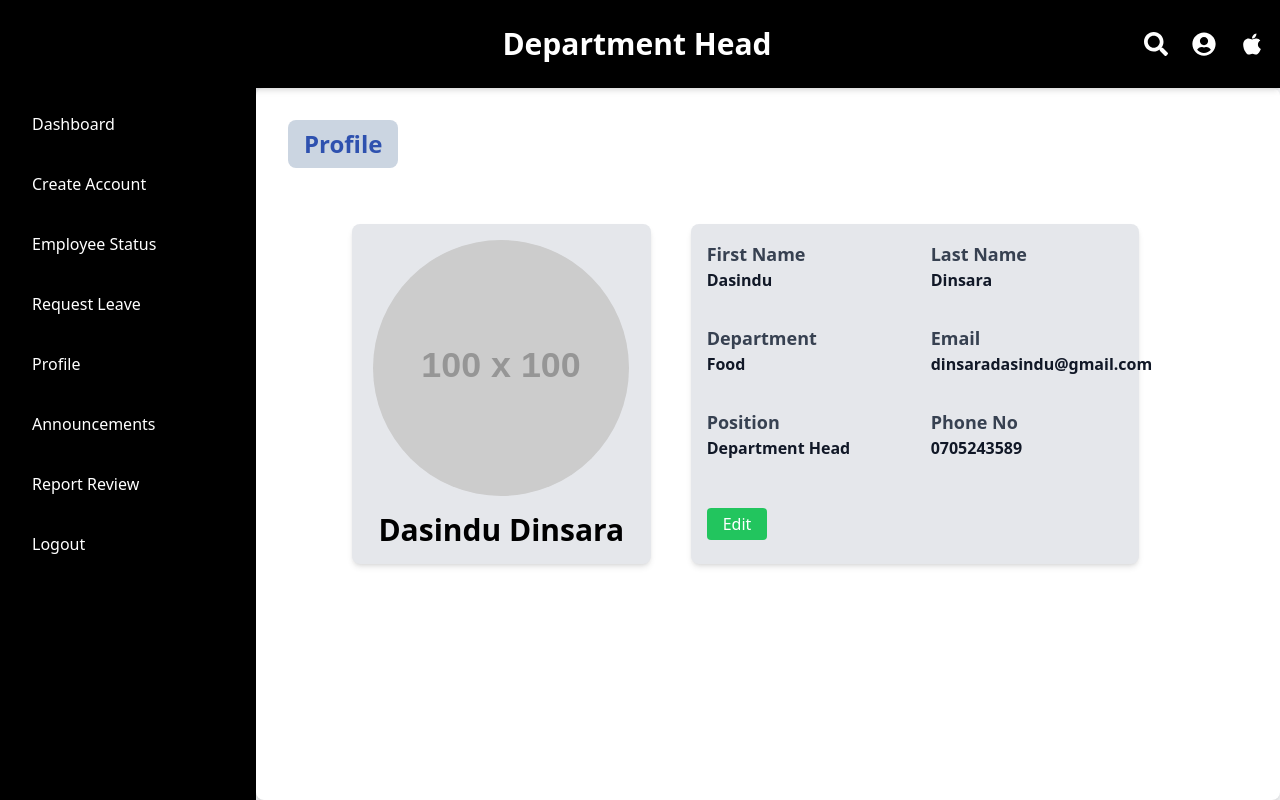
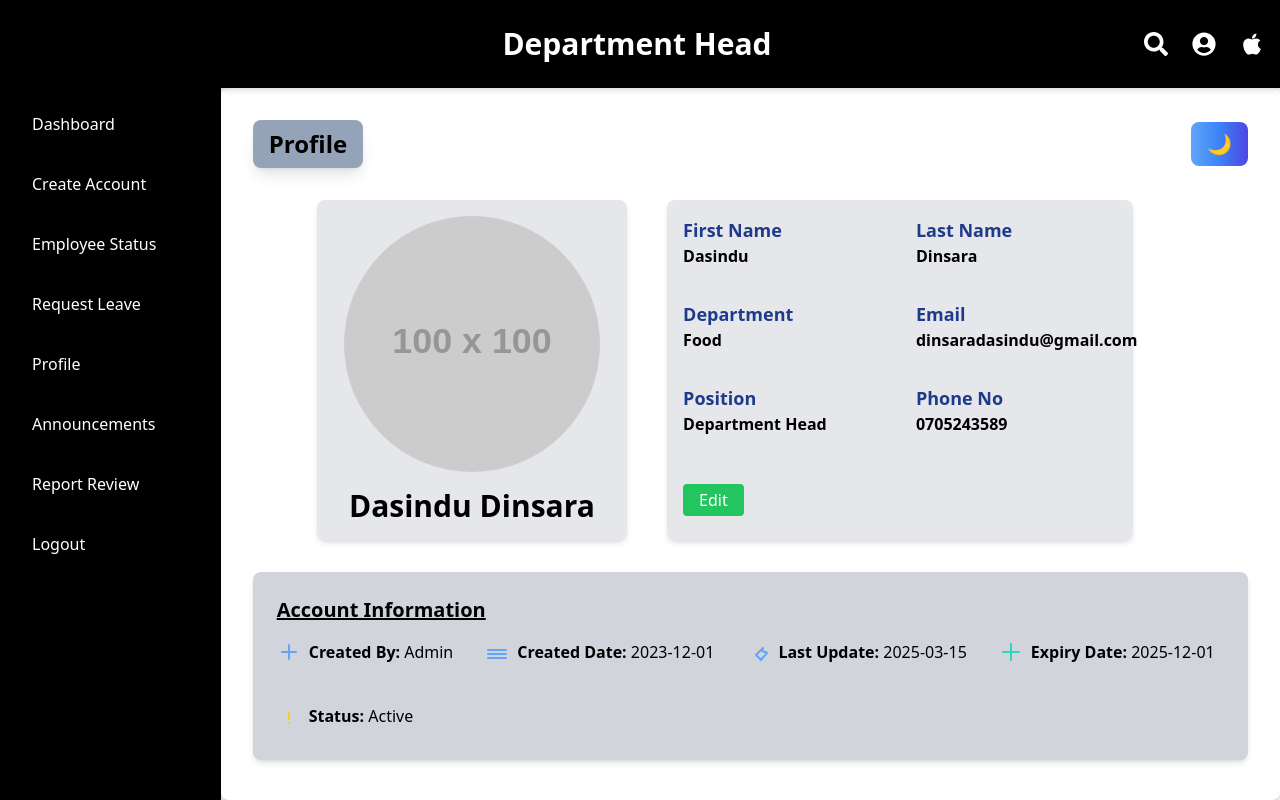
Before and after one commit to Nisal2522/Audit-Managment, a React (Vite) app in the folder frontend/: page /food/Head/ProfileHeadFood in a window 1280 px wide. Built offline with nearby package versions, Linux system fonts and the light colour scheme.

Commit message:
Profile.jsx Update

```diff
--- a/frontend/src/pages/food/DepartmentHead/Profile.jsx
+++ b/frontend/src/pages/food/DepartmentHead/Profile.jsx
@@ -1,12 +1,22 @@
-import React, { useState } from "react";
+//profile.jsx
+
+
+import React, { useState, useEffect } from "react";
 import Header from "./Header";
 import Sidebar from "./Sidebar";
 
 const ProfileHeadFood = () => {
   const [phoneNumber, setPhoneNumber] = useState("0705243589");
   const [profilePic, setProfilePic] = useState("https://via.placeholder.com/100");
-  const [profilePicFile, setProfilePicFile] = useState(null); // To hold the new image
+  const [profilePicFile, setProfilePicFile] = useState(null);
   const [isEditing, setIsEditing] = useState(false);
+  const [darkMode, setDarkMode] = useState(
+    localStorage.getItem("darkMode") === "true"
+  );
+
+  useEffect(() => {
+    localStorage.setItem("darkMode", darkMode);
+  }, [darkMode]);
 
   const handlePhoneChange = (event) => {
     setPhoneNumber(event.target.value);
@@ -21,31 +31,41 @@ const ProfileHeadFood = () => {
 
   const handleSave = () => {
     setIsEditing(false);
-
   };
 
   return (
-    <div className="min-h-screen flex flex-col bg-gray-100">
+    <div className={`${darkMode ? "bg-gray-900 text-white" : "bg-gray-100 text-black"} min-h-screen flex flex-col`}>
       <Header />
+
+
 
       <div className="flex flex-grow">
         <Sidebar />
 
-        <main className="flex-grow p-8 bg-white rounded-lg shadow-md">
+        <main className={`flex-grow p-8 ${darkMode ? "bg-gray-00" : "bg-white"} rounded-lg shadow-md`}>
+         {/* Label & Dark Mode Toggle in One Row */}
+          <div className="flex items-center justify-between mb-6">
+          <label className={`text-2xl font-bold py-2 px-4 rounded-lg inline-block ${darkMode ? 'bg-teal-600 text-white' : 'bg-slate-400 text-black'} shadow-lg`}>
+              Profile
+            </label>
 
 
-        <label className="text-2xl font-semibold text-Blue1 bg-slate-300 py-2 px-4 rounded-lg inline-block mb-6">
-            Profile
-          </label>
+            <button
+                      onClick={() => setDarkMode(!darkMode)}
+                      className="px-4 py-2 text-xl font-semibold rounded-lg transition-all bg-gradient-to-r from-blue-400 via-blue-500 to-indigo-600 text-white hover:scale-105 transform duration-200 ease-in-out"
+                    >
+                      {darkMode ? "☀️" : "🌙"}
+            </button>
 
+          </div>
 
 
 
           <div className="flex mt-8 ml-16">
-            <div className="w-1/3 p-4 bg-gray-200 rounded-lg shadow-md mr-6">
+            <div className={`w-1/3 p-4 ${darkMode ? "bg-gray-700" : "bg-gray-200"} rounded-lg shadow-md mr-6`}>
               <div className="flex flex-col items-center">
                 <img
-                  src={profilePicFile || profilePic} // Use the uploaded image if available
+                  src={profilePicFile || profilePic}
                   alt="Profile"
                   className="rounded-full w-64 h-64 mb-4 object-cover"
                 />
@@ -53,7 +73,7 @@ const ProfileHeadFood = () => {
 
                 {isEditing && (
                   <button
-                    onClick={() => document.getElementById('profilePicInput').click()} // Trigger file input
+                    onClick={() => document.getElementById("profilePicInput").click()}
                     className="mt-2 py-1 px-4 bg-blue-500 text-white rounded"
                   >
                     Change
@@ -64,41 +84,41 @@ const ProfileHeadFood = () => {
                   id="profilePicInput"
                   accept="image/*"
                   onChange={handleProfilePicChange}
-                  style={{ display: "none" }} // Hide the input
+                  style={{ display: "none" }}
                 />
               </div>
             </div>
 
             {/* Profile Details */}
-            <div className="w-1/2 p-4 bg-gray-200 rounded-lg shadow-md  ml-4">
+            <div className={`w-1/2 p-4 ${darkMode ? "bg-gray-700" : "bg-gray-200"} rounded-lg shadow-md ml-4`}>
               <div className="grid grid-cols-2 gap-8">
                 <div className="flex flex-col items-start">
-                  <label className="block text-gray-700 text-lg text-Blue1 font-semibold">First Name</label>
-                  <p className="text-gray-900 font-bold ">Dasindu</p>
+                  <label className={`block text-lg font-semibold ${darkMode ? "text-gray-300" : "text-blue-900"}`}>First Name</label>
+                  <p className="font-bold">Dasindu</p>
                 </div>
 
                 <div className="flex flex-col items-start">
-                  <label className="block text-gray-700 text-lg text-Blue1 font-semibold">Last Name</label>
-                  <p className="text-gray-900 font-bold">Dinsara</p>
+                  <label className={`block text-lg font-semibold ${darkMode ? "text-gray-300" : "text-blue-900"}`}>Last Name</label>
+                  <p className="font-bold">Dinsara</p>
                 </div>
 
                 <div className="flex flex-col items-start">
-                  <label className="block text-gray-700 text-lg text-Blue1  font-semibold">Department</label>
-                  <p className="text-gray-900 font-bold ">Food</p>
+                  <label className={`block text-lg font-semibold ${darkMode ? "text-gray-300" : "text-blue-900"}`}>Department</label>
+                  <p className="font-bold">Food</p>
                 </div>
 
                 <div className="flex flex-col items-start">
-                  <label className="block text-gray-700 text-lg text-Blue1 font-semibold">Email</label>
-                  <p className="text-gray-900 font-bold ">dinsaradasindu@gmail.com</p>
+                  <label className={`block text-lg font-semibold ${darkMode ? "text-gray-300" : "text-blue-900"}`}>Email</label>
+                  <p className="font-bold">dinsaradasindu@gmail.com</p>
                 </div>
 
                 <div className="flex flex-col items-start">
-                  <label className="block text-gray-700 text-lg text-Blue1 font-semibold">Position</label>
-                  <p className="text-gray-900 font-bold ">Department Head</p>
+                  <label className={`block text-lg font-semibold ${darkMode ? "text-gray-300" : "text-blue-900"}`}>Position</label>
+                  <p className="font-bold">Department Head</p>
                 </div>
 
                 <div className="flex flex-col items-start">
-                  <label className="block text-gray-700 text-lg text-Blue1 font-semibold">Phone No</label>
+                  <label className={`block text-lg font-semibold ${darkMode ? "text-gray-300" : "text-blue-900"}`}>Phone No</label>
                   {isEditing ? (
                     <input
                       type="text"
@@ -107,24 +127,18 @@ const ProfileHeadFood = () => {
                       className="text-gray-900 border-2 border-gray-300 p-2 rounded w-full"
                     />
                   ) : (
-                    <p className="text-gray-900 font-bold ">{phoneNumber}</p>
+                    <p className="font-bold">{phoneNumber}</p>
                   )}
                 </div>
 
                 {/* Edit Button */}
                 <div className="flex flex-col items-start">
                   {isEditing ? (
-                    <button
-                      onClick={handleSave}
-                      className="mt-4 py-1 px-4 bg-blue-500 text-white rounded"
-                    >
+                    <button onClick={handleSave} className="mt-4 py-1 px-4 bg-blue-500 text-white rounded">
                       Save
                     </button>
                   ) : (
-                    <button
-                      onClick={() => setIsEditing(true)}
-                      className="mt-4 py-1 px-4 bg-green-500 text-white rounded"
-                    >
+                    <button onClick={() => setIsEditing(true)} className="mt-4 py-1 px-4 bg-green-500 text-white rounded">
                       Edit
                     </button>
                   )}
@@ -132,6 +146,56 @@ const ProfileHeadFood = () => {
               </div>
             </div>
           </div>
+
+
+
+           {/* Note About Account Creation */}
+           <div className={`mt-8 ${darkMode ? "bg-gray-700 text-gray-300" : "bg-gray-300 text-black"} p-6 rounded-lg shadow-md`}>
+              <h3 className="text-xl font-bold mb-4 underline ">Account Information</h3>
+
+                    <div className="flex flex-wrap gap-8">
+
+                      <div className="flex items-center mb-2">
+                        <svg className="w-6 h-6 mr-2 text-blue-400" xmlns="http://www.w3.org/2000/svg" viewBox="0 0 24 24" fill="none" stroke="currentColor" strokeWidth="2" strokeLinecap="round" strokeLinejoin="round">
+                          <path d="M12 5v14m7-7H5"></path>
+                        </svg>
+                        <p><strong>Created By:</strong> Admin</p>
+                      </div>
+
+
+                      <div className="flex items-center mb-2">
+                        <svg className="w-6 h-6 mr-2 text-blue-400" xmlns="http://www.w3.org/2000/svg" viewBox="0 0 24 24" fill="none" stroke="currentColor" strokeWidth="2" strokeLinecap="round" strokeLinejoin="round">
+                          <path d="M3 10h18M3 14h18M3 18h18"></path>
+                        </svg>
+                        <p><strong>Created Date:</strong> 2023-12-01</p>
+                      </div>
+
+
+                      <div className="flex items-center mb-2">
+                        <svg className="w-6 h-6 mr-2 text-blue-400" xmlns="http://www.w3.org/2000/svg" viewBox="0 0 24 24" fill="none" stroke="currentColor" strokeWidth="2" strokeLinecap="round" strokeLinejoin="round">
+                          <path d="M21 12.79l-4.8-1.9m0 0L17 8l-7 7 5 5 6-7.21z"></path>
+                        </svg>
+                        <p><strong>Last Update:</strong> 2025-03-15</p>
+                      </div>
+
+
+                <div className="flex items-center mb-2">
+                  <svg className="w-6 h-6 mr-2 text-teal-400" xmlns="http://www.w3.org/2000/svg" viewBox="0 0 24 24" fill="none" stroke="currentColor" strokeWidth="2" strokeLinecap="round" strokeLinejoin="round">
+                    <path d="M12 4v16m8-8H4"></path>
+                  </svg>
+                  <p><strong>Expiry Date:</strong> 2025-12-01</p>
+                </div>
+
+
+                <div className="flex items-center mb-2">
+                  <svg className="w-6 h-6 mr-2 text-yellow-400" xmlns="http://www.w3.org/2000/svg" viewBox="0 0 24 24" fill="none" stroke="currentColor" strokeWidth="2" strokeLinecap="round" strokeLinejoin="round">
+                    <path d="M12 9v6m0 4h0"></path>
+                  </svg>
+                  <p><strong>Status:</strong> Active</p>
+                </div>
+              </div>
+              </div>
+
         </main>
       </div>
     </div>
```
